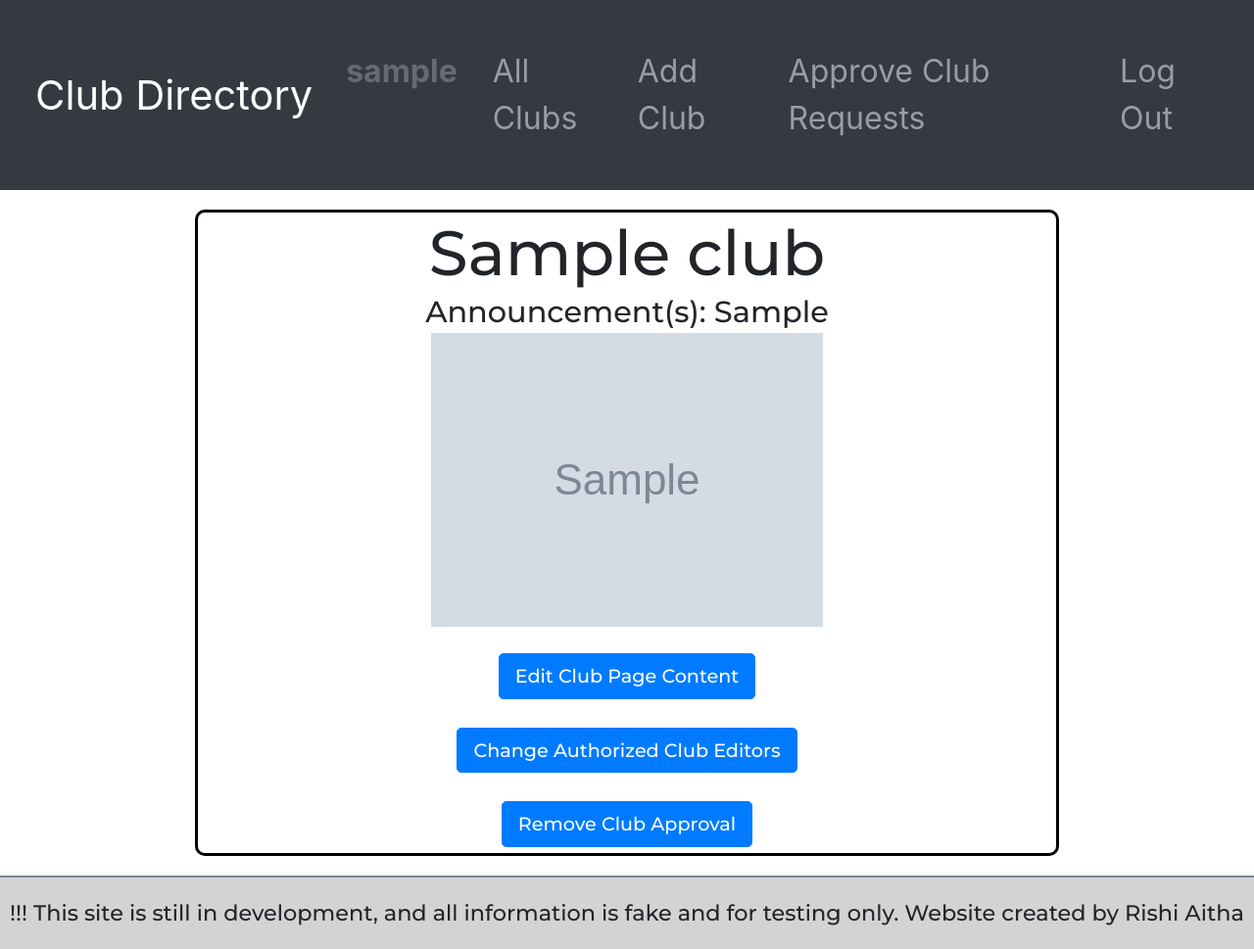
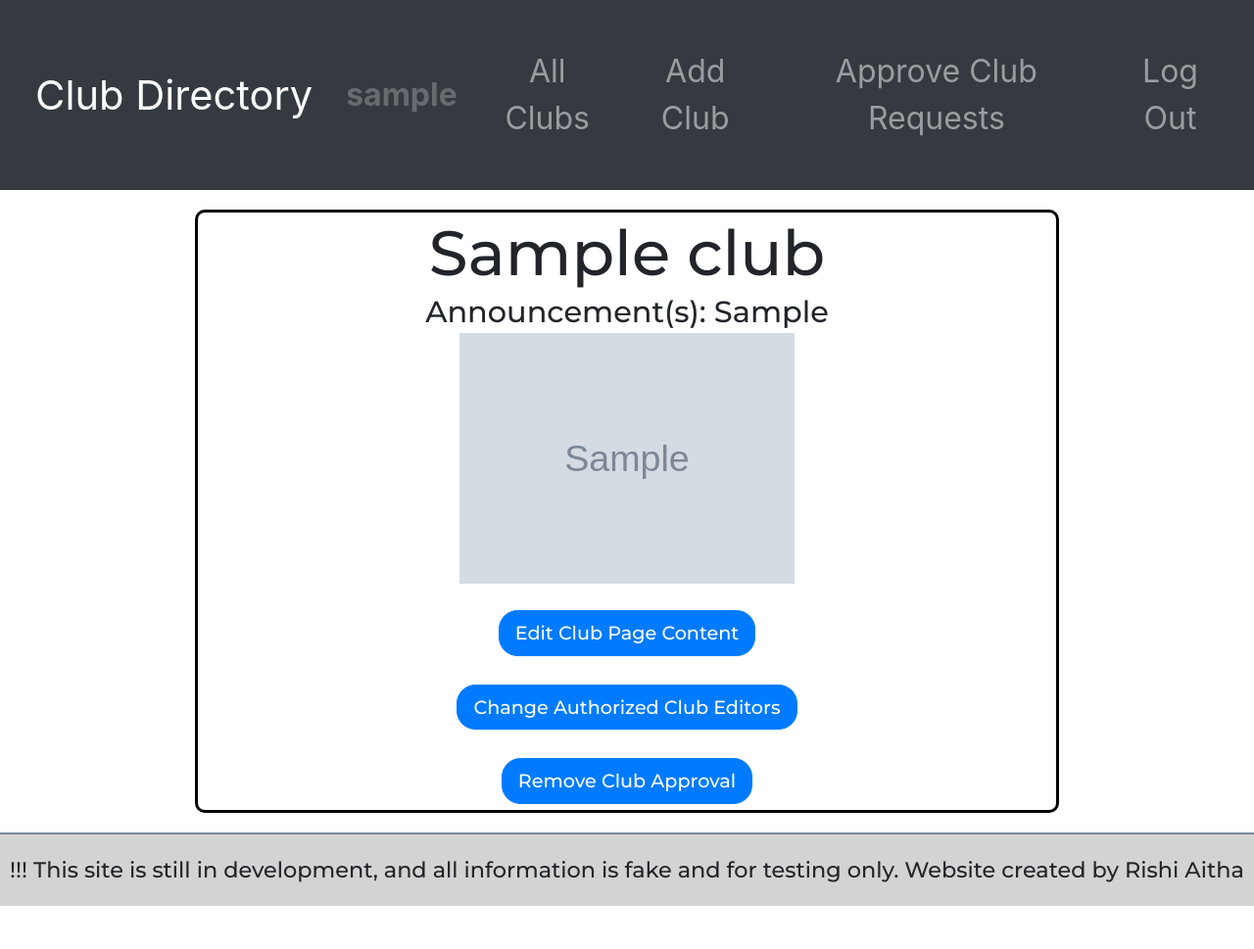
Before and after one commit to RishiAitha/club_directory, a Django app: page / in a window 1280 px wide. Shown: the whole page at 98% size. After the commit the page ends 925 px from the top, so only its background shows below. Run offline with Django 4.2, Linux system fonts and the light colour scheme; a user stored in the database is signed in; tables that the repository leaves empty hold one stand-in row (values such as "Sample post"); grey boxes marked "Sample" are stand-in pictures; some libraries are stand-ins or nearby versions.

Commit message:
navbar and style fixes

```diff
--- a/clubs/static/clubs/index.js
+++ b/clubs/static/clubs/index.js
@@ -286,6 +286,17 @@ function show_club(id) { // show a page for a club
         title.innerHTML = club.title;
         document.querySelector('#single-container').append(title);
 
+        if (club.image) {
+            const imageContainer = document.createElement('div');
+            imageContainer.id = 'single-imageContainer';
+            document.querySelector('#single-container').append(imageContainer);
+
+            const image = document.createElement('img'); // display club image if possible
+            image.id = 'single-image';
+            image.src = club.image;
+            imageContainer.append(image);
+        }
+
         const infoContainer = document.createElement('div');
         infoContainer.id = 'single-infoContainer';
         document.querySelector('#single-container').append(infoContainer);
@@ -318,19 +329,6 @@ function show_club(id) { // show a page for a club
             announcement.id = 'single-announcement';
             announcement.innerHTML = club.announcement;
             announcementContainer.append(announcement);
-        }
-
-        if (club.image) {
-            const imageContainer = document.createElement('div');
-            imageContainer.id = 'single-imageContainer';
-            document.querySelector('#single-container').append(imageContainer);
-
-            imageContainer.append(document.createElement('br'));
-
-            const image = document.createElement('img'); // display club image if possible
-            image.id = 'single-image';
-            image.src = club.image;
-            imageContainer.append(image);
         }
 
         // if clubs being displayed are not pending clubs, allow general interaction
--- a/clubs/static/clubs/styles.css
+++ b/clubs/static/clubs/styles.css
@@ -11,6 +11,7 @@ body {
 
 .navbar {
     font-size: 200%;
+    text-align: center;
 }
 
 .navbar-brand {
@@ -20,6 +21,21 @@ body {
 
 .navbar-nav > li {
     padding: 25px 10px 25px 10px;
+}
+
+.nav-item {
+    display: flex;
+    align-items: center;
+    justify-content: center;
+}
+
+.navbar-toggler {
+    margin-right: 0.5rem;
+}
+
+.navbar-toggler-icon {
+    width: 2.9rem;
+    height: 2.7rem;
 }
 
 .preview-container {
@@ -67,6 +83,10 @@ h4 {
 
 p {
     font-size: 1.4rem;
+}
+
+.btn {
+    border-radius: 1.2rem;
 }
 
 #login-container > form > div > input, #register-container > form > div > input {
@@ -156,6 +176,7 @@ p {
 }
 
 #create-image-preview, #edit-image-preview, .preview-image {
+    height: 20vmax;
     max-width: 60%;
     max-height: 500px;
     margin: auto;
@@ -166,14 +187,14 @@ p {
 }
 
 #single-image {
+    height: 30vmax;
     max-width: 80%;
     max-height: 700px;
-    margin: auto;
+    margin-top: 30px;
+    margin-bottom: 30px;
 }
 
 .preview-editContentButton, .preview-editEditorsButton, .preview-approveButton, .preview-disapproveButton {
-    max-width: 75%;
-    max-height: 50px;
     text-align: center;
     overflow: auto;
     white-space: nowrap;
@@ -209,6 +230,7 @@ footer > p {
 
 #single-title {
     text-align: center;
+    margin-bottom: 0px;
 }
 
 #single-infoContainer {
--- a/clubs/templates/clubs/layout.html
+++ b/clubs/templates/clubs/layout.html
@@ -17,7 +17,7 @@
         {% endblock %}
     </head>
     <body>
-        <nav class="navbar navbar-expand-md navbar-dark bg-dark py-3">
+        <nav class="navbar navbar-expand-xl navbar-dark bg-dark py-3">
             <a class="navbar-brand" href="">Club Directory</a>
             <button class="navbar-toggler" type="button" data-toggle="collapse" data-target="#navbarSupportedContent" aria-controls="navbarSupportedContent" aria-expanded="false" aria-label="Toggle navigation">
                 <span class="navbar-toggler-icon"></span>
```
